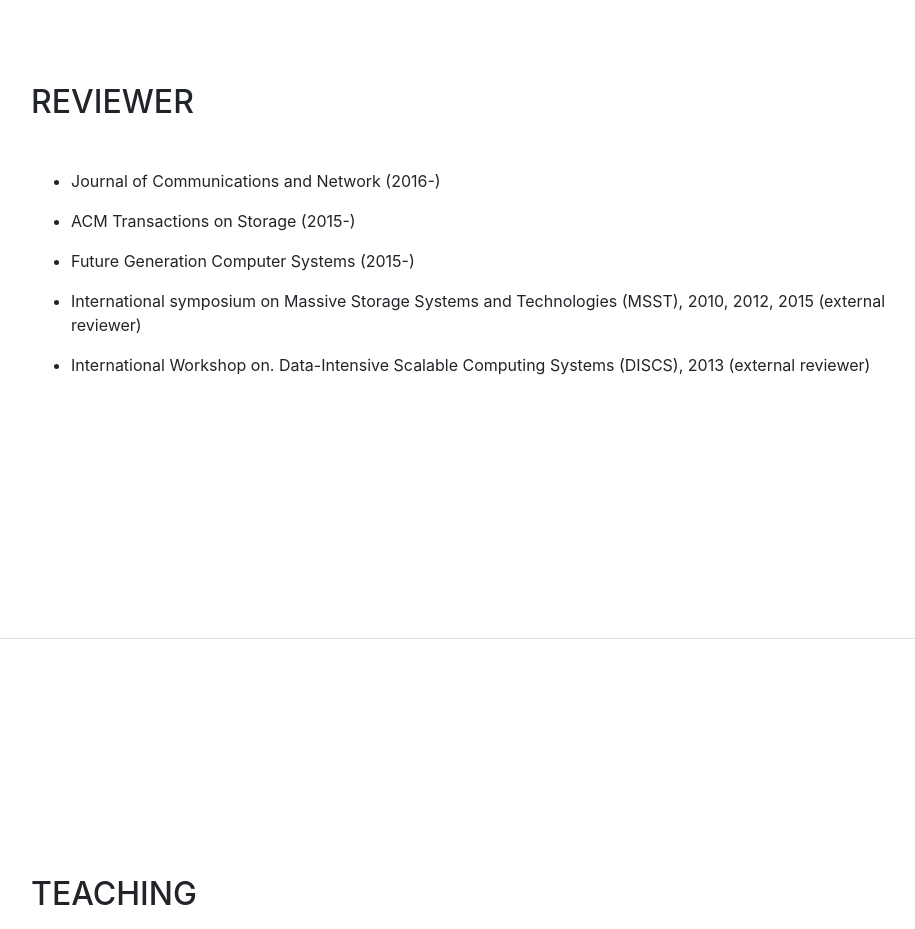
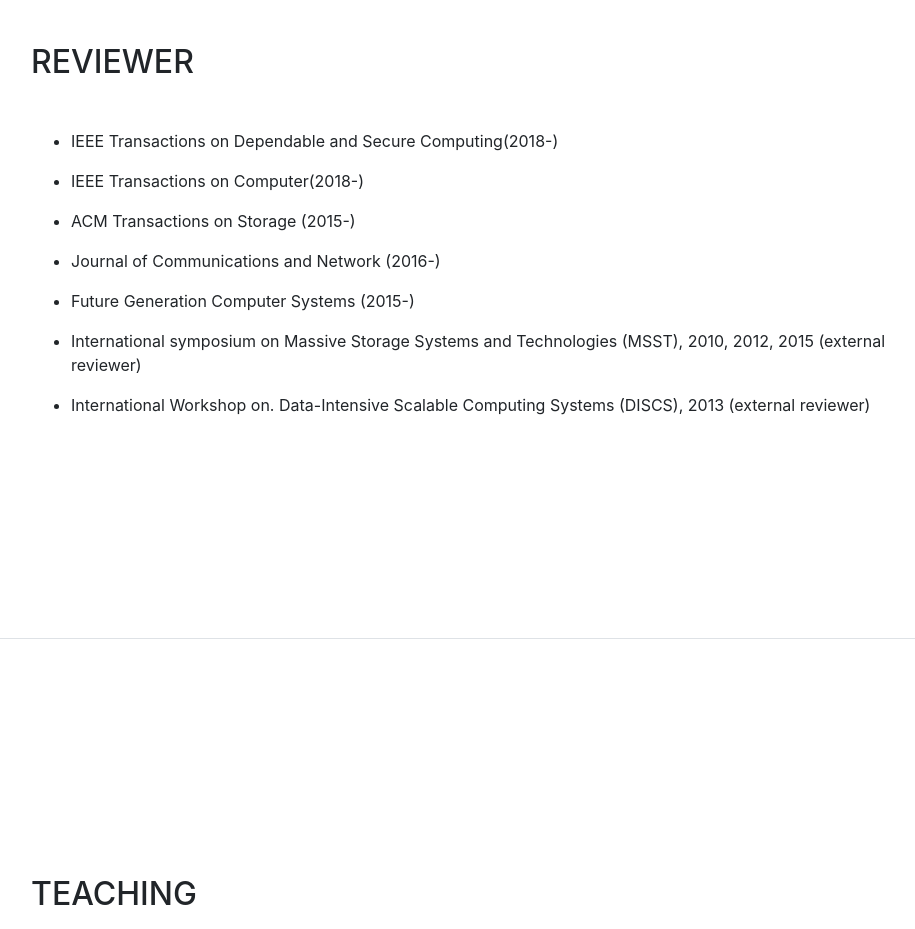
Before and after one commit to yulaixie/yulaixie.github.io, a website with bundled scripts: page index.html in a window 1280 px wide. Shown: the part 7320-8249 px from the top of the page, without its empty margins (289-1204 px from the left). Built offline with nearby package versions, Linux system fonts and the light colour scheme; a web font is replaced by a local one.

Commit message:
Add files via upload

```diff
--- a/index.html
+++ b/index.html
@@ -321,8 +321,10 @@
   <div class="my-auto">
     <h2 class="mb-5">Reviewer</h2>
       <ul>
-    <li> Journal of Communications and Network (2016-)</li></p>
+    <li> IEEE Transactions on Dependable and Secure Computing(2018-)</li></p>
+    <li> IEEE Transactions on Computer(2018-)</li></p>
     <li> ACM Transactions on Storage (2015-)</li></p>
+<li> Journal of Communications and Network (2016-)</li></p>
     <li> Future Generation Computer Systems (2015-)</li></p>
     <li> International symposium on Massive Storage Systems and Technologies (MSST), 2010, 2012, 2015 (external reviewer)</li></p>
     <li> International Workshop on. Data-Intensive Scalable Computing Systems (DISCS), 2013 (external reviewer)</li></p>
```
